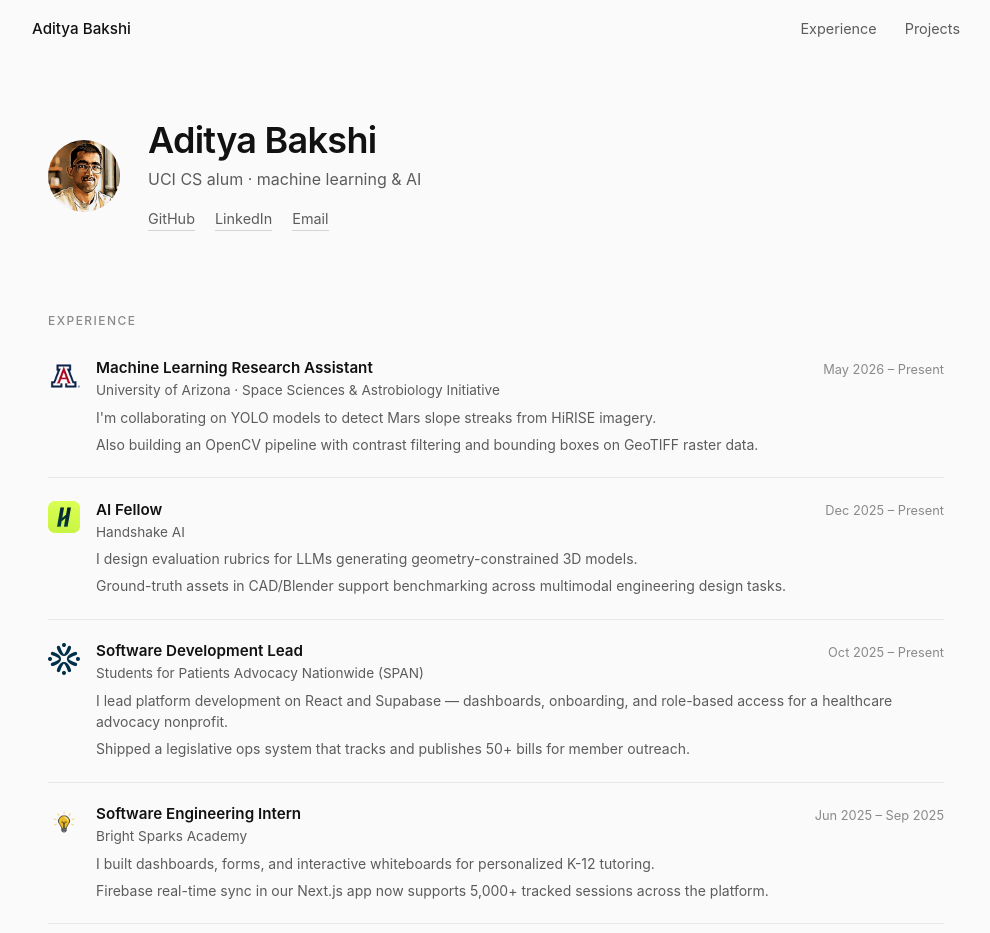
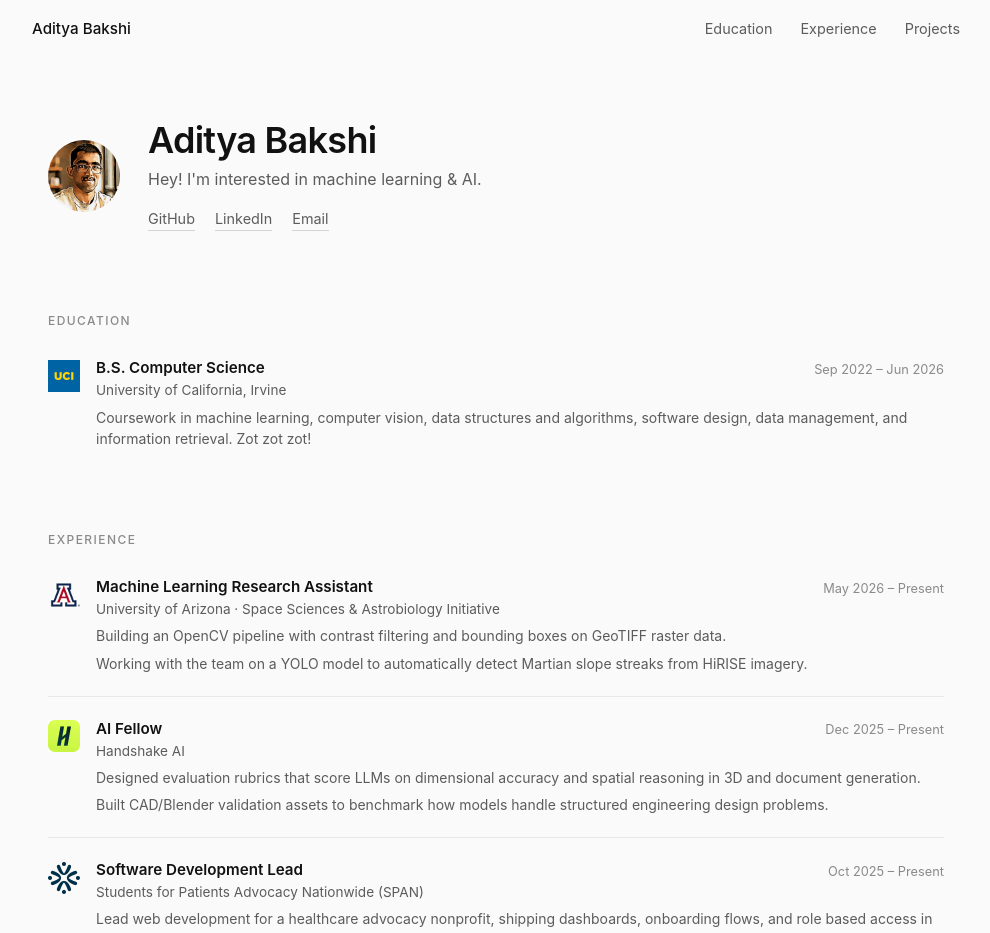
Before and after one commit to AdiBak/adibak.github.io, a React (Create React App) app: page / in a window 1280 px wide. Shown: the top 933 px of the page, without its empty margins (144-1134 px from the left). Built offline with nearby package versions, Linux system fonts and the light colour scheme.

Commit message:
Add Education section and refine experience copy.
Introduce a UCI degree section with nav link, move alumni context out of the hero tagline, and polish experience summaries with clearer impact and tone.

```diff
--- a/src/App.tsx
+++ b/src/App.tsx
@@ -1,6 +1,7 @@
 import React, {useEffect} from "react";
 import {
   Main,
+  Education,
   Timeline,
   Project,
   Navigation,
@@ -18,6 +19,7 @@
         <Navigation />
         <main>
             <Main/>
+            <Education/>
             <Timeline/>
             <Project/>
         </main>
--- /dev/null
+++ b/src/assets/styles/Education.scss
@@ -0,0 +1,8 @@
+.education-section {
+  padding-bottom: var(--section-gap);
+
+  .experience-item {
+    padding-top: 0;
+    border-bottom: none;
+  }
+}
--- /dev/null
+++ b/src/components/Education.tsx
@@ -0,0 +1,37 @@
+import React from "react";
+import uciLogo from '../assets/images/experience/uci.png';
+import '../assets/styles/Timeline.scss';
+import '../assets/styles/Education.scss';
+
+function Education() {
+  return (
+    <section id="education" className="education-section page-section">
+      <h2 className="section-label">Education</h2>
+      <div className="experience-list">
+        <article className="experience-item">
+          <img
+            className="experience-logo"
+            src={uciLogo}
+            alt="UC Irvine logo"
+            loading="lazy"
+            decoding="async"
+          />
+          <div className="experience-body">
+            <div className="experience-meta">
+              <div>
+                <h3 className="experience-title">B.S. Computer Science</h3>
+                <p className="experience-organization">University of California, Irvine</p>
+              </div>
+              <span className="experience-date">Sep 2022 – Jun 2026</span>
+            </div>
+            <p className="experience-highlight">
+              Coursework in machine learning, computer vision, data structures and algorithms, software design, data management, and information retrieval. Zot zot zot!
+            </p>
+          </div>
+        </article>
+      </div>
+    </section>
+  );
+}
+
+export default Education;
--- a/src/components/Main.tsx
+++ b/src/components/Main.tsx
@@ -16,7 +16,7 @@
         />
         <div className="hero-content">
           <h1>Aditya Bakshi</h1>
-          <p className="hero-tagline">UCI CS alum · machine learning &amp; AI</p>
+          <p className="hero-tagline">Hey! I'm interested in machine learning &amp; AI.</p>
           <div className="hero-links">
             <a className="text-link" href="https://github.com/AdiBak" target="_blank" rel="noreferrer">GitHub</a>
             <a className="text-link" href="https://www.linkedin.com/in/-adityabakshi-/" target="_blank" rel="noreferrer">LinkedIn</a>
--- a/src/components/Navigation.tsx
+++ b/src/components/Navigation.tsx
@@ -1,7 +1,7 @@
 import React, { useEffect, useState } from "react";
 import '../assets/styles/Navigation.scss';
 
-const navItems = [['Experience', 'experience'], ['Projects', 'projects']];
+const navItems = [['Education', 'education'], ['Experience', 'experience'], ['Projects', 'projects']];
 
 function Navigation() {
   const [mobileOpen, setMobileOpen] = useState<boolean>(false);
--- a/src/components/Timeline.tsx
+++ b/src/components/Timeline.tsx
@@ -14,8 +14,8 @@
     logo: arizonaLogo,
     logoAlt: "University of Arizona logo",
     highlights: [
-      "I'm collaborating on YOLO models to detect Mars slope streaks from HiRISE imagery.",
-      "Also building an OpenCV pipeline with contrast filtering and bounding boxes on GeoTIFF raster data.",
+      "Building an OpenCV pipeline with contrast filtering and bounding boxes on GeoTIFF raster data.",
+      "Working with the team on a YOLO model to automatically detect Martian slope streaks from HiRISE imagery.",
     ],
   },
   {
@@ -25,8 +25,8 @@
     logo: handshakeLogo,
     logoAlt: "Handshake logo",
     highlights: [
-      "I design evaluation rubrics for LLMs generating geometry-constrained 3D models.",
-      "Ground-truth assets in CAD/Blender support benchmarking across multimodal engineering design tasks.",
+      "Designed evaluation rubrics that score LLMs on dimensional accuracy and spatial reasoning in 3D and document generation.",
+      "Built CAD/Blender validation assets to benchmark how models handle structured engineering design problems.",
     ],
   },
   {
@@ -36,8 +36,8 @@
     logo: spanLogo,
     logoAlt: "SPAN logo",
     highlights: [
-      "I lead platform development on React and Supabase — dashboards, onboarding, and role-based access for a healthcare advocacy nonprofit.",
-      "Shipped a legislative ops system that tracks and publishes 50+ bills for member outreach.",
+      "Lead web development for a healthcare advocacy nonprofit, shipping dashboards, onboarding flows, and role based access in React and Supabase.",
+      "Set up automated onboarding that brought in over 25 members in 3 months, plus a legislative ops tool now tracking 50+ proposals.",
     ],
   },
   {
@@ -47,8 +47,8 @@
     logo: brightSparksLogo,
     logoAlt: "Bright Sparks Academy logo",
     highlights: [
-      "I built dashboards, forms, and interactive whiteboards for personalized K-12 tutoring.",
-      "Firebase real-time sync in our Next.js app now supports 5,000+ tracked sessions across the platform.",
+      "Developed dashboards, question forms, and interactive whiteboards for one on one K-12 tutoring as the platform grew to serve over 250 students.",
+      "Rolled out Firebase real time sync in our Next.js stack so tutors and students could collaborate during live sessions, scaling past 5,000 tracked sessions.",
     ],
   },
   {
@@ -58,8 +58,8 @@
     logo: nasaLogo,
     logoAlt: "L'SPACE logo",
     highlights: [
-      "I co-authored a proposal for multi-material centrifugal 3D printing aimed at better layer adhesion in microgravity.",
-      "Worked with an 11-member team on literature synthesis, cost analysis, and technical writing.",
+      "Coauthored an innovation proposal for centrifugal 3D printing in microgravity with an 11 person undergraduate team.",
+      "Helped pull together literature reviews and cost estimates for materials prototyping and validation.",
     ],
   },
 ];
--- a/src/components/index.js
+++ b/src/components/index.js
@@ -1,6 +1,7 @@
 export { default as Navigation } from "./Navigation";
 export { default as Footer } from "./Footer";
 export { default as Main } from "./Main";
+export { default as Education } from "./Education";
 export { default as Timeline } from "./Timeline";
 export { default as Project } from "./Project";
 // export { default as Contact } from "./Contact";
```
Also changed, not shown: src/assets/images/experience/uci.png (added).
